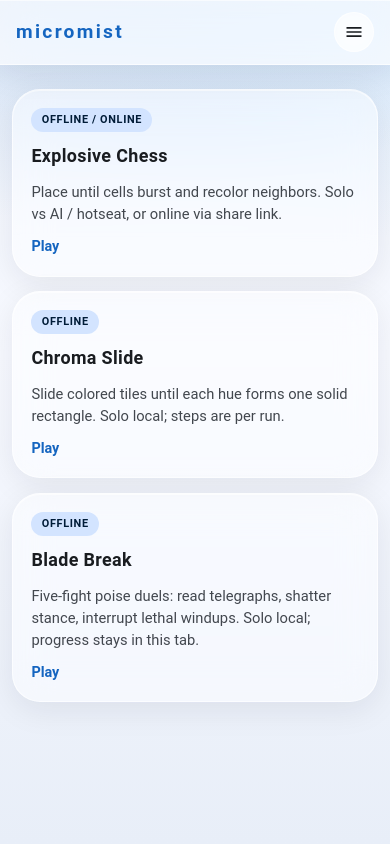
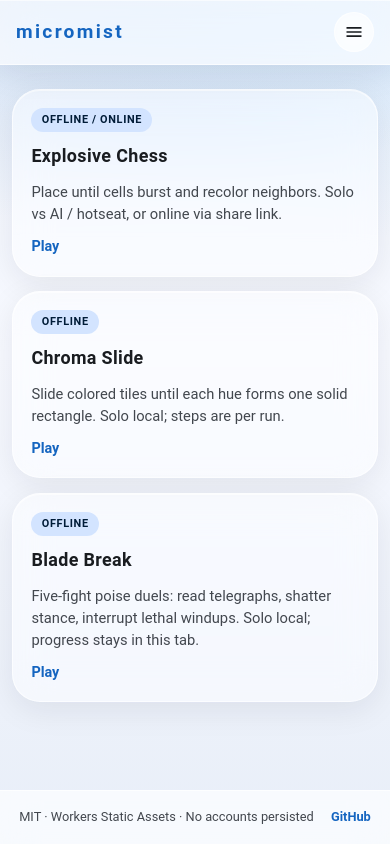
Before and after one commit to GoldenEagle1527/micromist, a React (Vite) app: page / in a window 390 px wide. Built offline with nearby package versions, Linux system fonts and the light colour scheme.

Commit message:
Show site footer on home only across breakpoints
Keep the footer on the homepage for phone and desktop, and omit it inside /play so in-game screens stay clear.

```diff
--- a/src/components/Shell.tsx
+++ b/src/components/Shell.tsx
@@ -42,6 +42,7 @@ export function Shell() {
   const aboutTitleId = useId();
   const closeBtnRef = useRef<HTMLButtonElement | null>(null);
   const playMatch = useMatch("/play/:slug");
+  const isHome = useMatch({ path: "/", end: true });
   const playGame = playMatch?.params.slug
     ? getGame(playMatch.params.slug)
     : undefined;
@@ -169,10 +170,12 @@ export function Shell() {
         <Outlet />
       </main>
 
-      <footer className="footer">
-        <span>{t.footer}</span>
-        <a href="https://github.com/GoldenEagle1527/micromist">GitHub</a>
-      </footer>
+      {isHome ? (
+        <footer className="footer">
+          <span>{t.footer}</span>
+          <a href="https://github.com/GoldenEagle1527/micromist">GitHub</a>
+        </footer>
+      ) : null}
 
       {aboutOpen ? (
         <div
--- a/src/index.css
+++ b/src/index.css
@@ -590,7 +590,7 @@ button:disabled {
 }
 
 .footer {
-  display: none;
+  display: flex;
   border-top: 1px solid var(--glass-border);
   padding: 1rem 1.2rem calc(1.1rem + var(--safe-bottom));
   color: var(--md-sys-color-on-surface-variant);
@@ -687,9 +687,6 @@ button:disabled {
   }
 
 
-  .footer {
-    display: flex;
-  }
 }
 
 @media (prefers-reduced-motion: reduce) {
```
